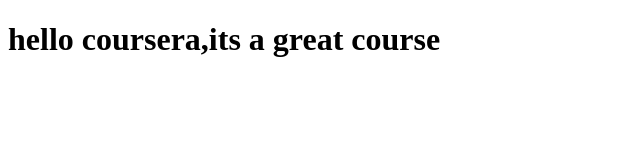
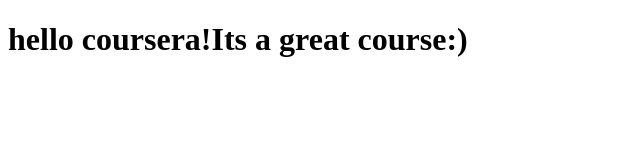
Before and after one commit to mushtaq96/coursera-tes, a plain HTML site: page site/index.html in a window 1280 px wide. Shown: the whole page, without its empty margins (0-640 px from the left). Drawn offline with Linux system fonts and the light colour scheme.

Commit message:
SMALL addition to our page content.

```diff
--- a/site/index.html
+++ b/site/index.html
@@ -4,6 +4,6 @@
 	<title>hello coursera</title>
 </head>
 <body>
-<h1>hello coursera,its a great course</h1>
+<h1>hello coursera!Its a great course:)</h1>
 </body>
 </html>
```
